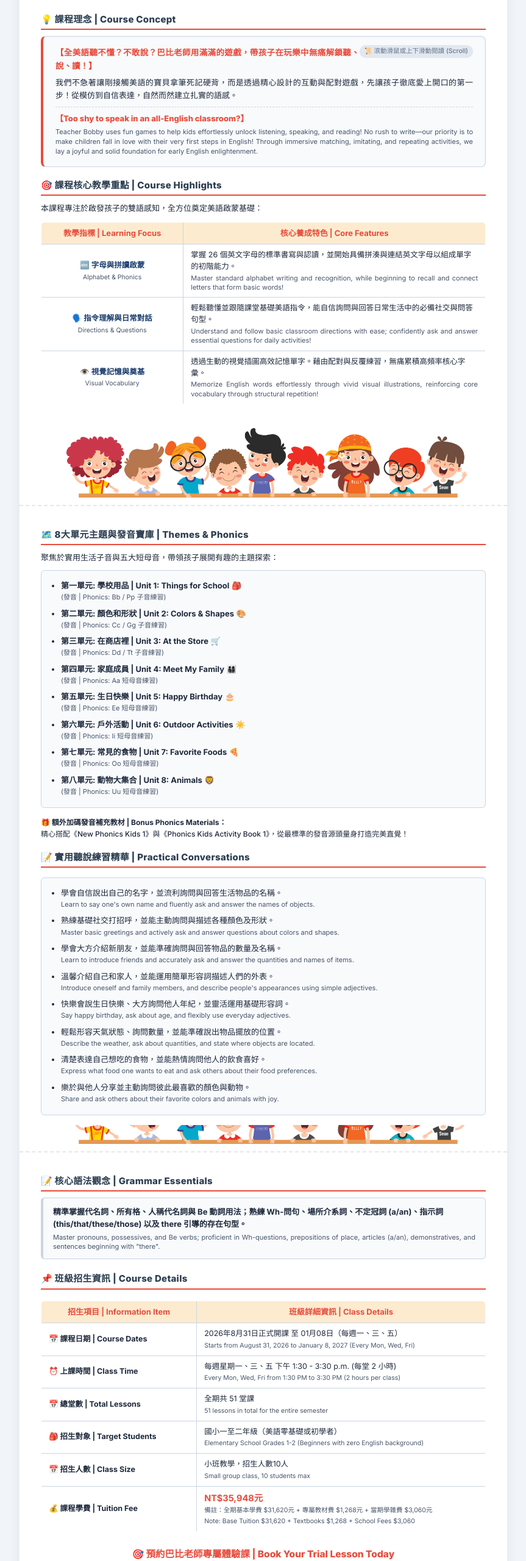
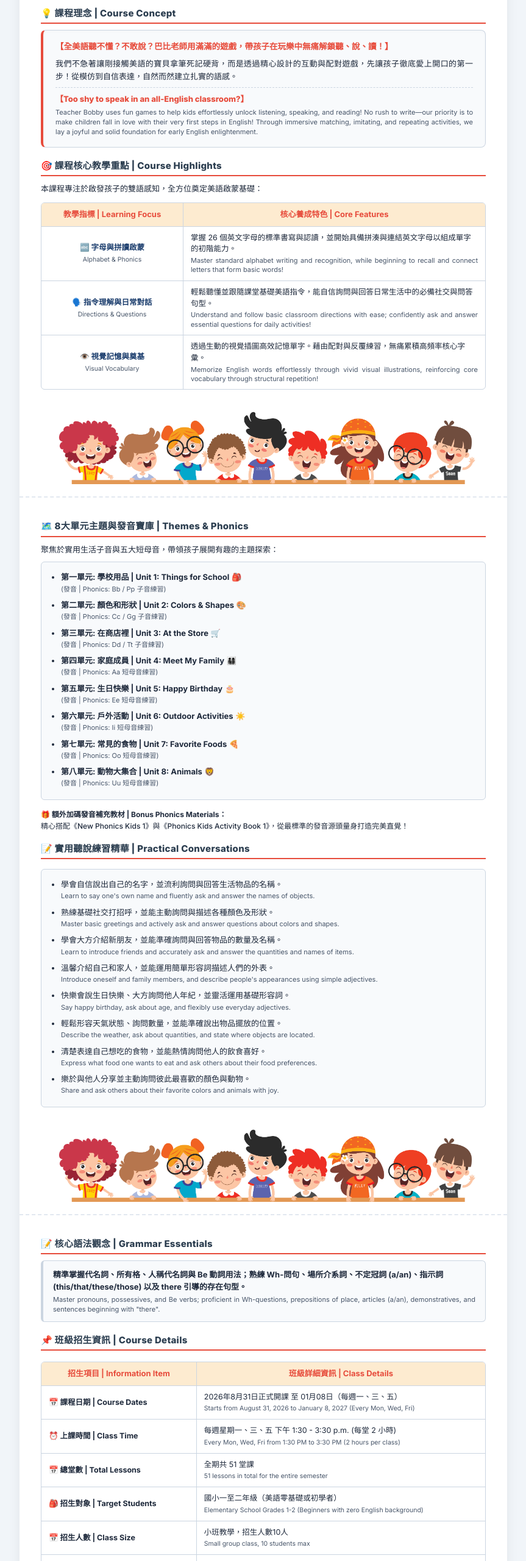
Before and after one commit to bobbyenglishschool/2026BobbyEnglish-ad-lg1.html, a plain HTML site: page index.html in a window 1280 px wide. Shown: the part 240-2800 px from the top of the page at 61% size, without its empty margins (208-1071 px from the left). Drawn offline with Linux system fonts and the light colour scheme.

Commit message:
Update index.html

```diff
--- a/index.html
+++ b/index.html
@@ -49,25 +49,21 @@
             overflow: hidden;
         }
 
-        /* 🎯 頁面邊界精準保護，確保 A4 範圍內 100% 契合 */
+        /* 🎯 螢幕瀏覽彈性自適應，徹底解決內容隱藏問題！ */
         .page {
             position: relative;
             background: #fff;
-            padding: 30px 35px 12px 35px;
-            overflow: hidden;
+            padding: 30px 35px 20px 35px;
+            overflow: visible; /* 螢幕瀏覽時允許自然延伸 */
             display: flex;
             flex-direction: column;
             justify-content: space-between;
-            min-height: 1050px;
-            max-height: 1060px;
+            min-height: 980px; /* 改為彈性最小高度 */
             border-bottom: 2px dashed #e2e8f0;
-            page-break-after: always;
-            page-break-inside: avoid;
         }
 
         .page:last-child {
             border-bottom: none;
-            page-break-after: avoid;
         }
 
         .page-content {
@@ -140,7 +136,7 @@
 
         .logo-img {
             width: 100%;
-            max-width: 140px;
+            max-width: 130px;
             height: auto;
             object-fit: contain;
             flex-shrink: 0;
@@ -161,7 +157,7 @@
             justify-content: space-between;
         }
 
-        /* 📜 動態捲動卡片樣式與精美微型滾動條 */
+        /* 📜 動態捲動卡片樣式（已移除頂部提示文字） */
         .description-scroll-box {
             background-color: var(--card-bg);
             border: 1px solid var(--border-color);
@@ -188,17 +184,6 @@
         }
         .description-scroll-box::-webkit-scrollbar-thumb:hover {
             background: var(--dark-red);
-        }
-
-        .scroll-tip-badge {
-            font-size: 10.5px;
-            color: #64748b;
-            font-weight: 500;
-            float: right;
-            background: #e2e8f0;
-            padding: 2px 8px;
-            border-radius: 10px;
-            margin-top: -2px;
         }
 
         /* 🎯 中英文字體分離與層級對比樣式 */
@@ -236,50 +221,56 @@
             text-align: center;
         }
 
-        .pyp-badge h4 {
-            margin: 0 0 4px 0;
+        .pyp-badge p {
+            margin: 0;
+            font-size: 13.5px;
             color: var(--soft-red);
-            font-size: 15.5px;
-            font-weight: 800;
-            line-height: 1.4;
-            text-align: center;
+            line-height: 1.45;
+            font-weight: 700;
         }
 
-        .pyp-badge p {
-            margin: 0 0 4px 0;
-            font-size: 13px;
-            color: var(--text-main);
-            line-height: 1.5;
-            text-align: center;
+        /* 🎯 避孤晶片：確保標語最後關鍵詞不單獨換行成單字 */
+        .no-orphan {
+            display: inline-block;
+            white-space: nowrap;
         }
 
-        /* 🎯 表格容器保護，防止超出頁面 */
+        /* 🛡️ 核心表格全邊框防線：外框與內部單元格完整顯示 */
         .table-container {
             width: 100%;
             margin-top: 8px;
             margin-bottom: 10px;
-            page-break-inside: avoid;
         }
 
         table.ad-table {
             width: 100%;
-            border-collapse: collapse;
+            border-collapse: separate; /* 改為 separate 以完整呈現整體外框 */
+            border-spacing: 0;
             font-size: 12.5px;
             table-layout: fixed;
             word-wrap: break-word;
-            border: 1px solid var(--border-color);
+            border: 1px solid var(--border-color) !important; /* 強制整體外框顯影 */
             border-radius: 6px;
             overflow: hidden;
-            page-break-inside: avoid;
         }
 
+        /* 明確設定內部格線與邊界 */
         table.ad-table th, table.ad-table td {
-            border: 1px solid var(--border-color);
-            padding: 8px 12px;
+            border-right: 1px solid var(--border-color);
+            border-bottom: 1px solid var(--border-color);
+            padding: 9px 12px;
             vertical-align: middle;
             text-align: left;
             line-height: 1.5;
             word-break: break-word;
+        }
+
+        /* 消除最右側與最底部的重複邊框 */
+        table.ad-table th:last-child, table.ad-table td:last-child {
+            border-right: none;
+        }
+        table.ad-table tr:last-child td {
+            border-bottom: none;
         }
 
         table.ad-table th {
@@ -298,15 +289,14 @@
         ul.list-style li { margin-bottom: 8px; font-size: 13px; color: var(--text-main); line-height: 1.55; text-align: justify; word-break: break-word; }
 
         .grammar-section {
-            background-color: #f8fafc;
+            background-color: var(--card-bg);
             border-left: 4px solid var(--soft-red);
             padding: 12px 16px;
-            margin-bottom: 12px;
+            margin-bottom: 10px;
             border-radius: 6px;
             font-size: 13px;
             border: 1px solid var(--border-color);
             border-left-width: 4px;
-            page-break-inside: avoid;
         }
 
         .info-card {
@@ -316,7 +306,6 @@
             border-radius: 6px;
             margin-top: 6px;
             margin-bottom: 10px;
-            page-break-inside: avoid;
         }
 
         .note {
@@ -375,22 +364,21 @@
             font-family: inherit;
         }
 
-        /* 🎯 頁尾圖片容器與高度嚴格鎖定 (防止推擠溢頁) */
+        /* 🎯 頁尾圖片容器與高度彈性鎖定 */
         .footer-image-box {
             width: calc(100% + 70px);
             margin-left: -35px;
-            margin-top: 6px;
+            margin-top: 10px;
             overflow: hidden;
             display: flex;
             justify-content: center;
             align-items: flex-end;
-            page-break-inside: avoid;
         }
 
         .page-footer-img {
             width: auto;
             max-width: 96%;
-            max-height: 130px; /* 精準控制高度，確保 100% 不會卡出頁面邊界 */
+            max-height: 135px;
             object-fit: contain;
             display: block;
             margin: 0 auto;
@@ -401,13 +389,12 @@
         .last-page-footer-box {
             width: calc(100% + 70px);
             margin-left: -35px;
-            margin-top: 6px;
+            margin-top: 10px;
             display: flex;
             flex-direction: column;
             align-items: center;
             justify-content: flex-end;
             gap: 8px;
-            page-break-inside: avoid;
         }
 
         .join-us-btn-container {
@@ -433,7 +420,7 @@
             filter: drop-shadow(0 5px 10px rgba(0,0,0,0.2));
         }
 
-        /* 🖨️ 列印防護：進行 A4 紙張列印時自動展開全文字與圖檔安全邊界 */
+        /* 🖨️ 列印專用防護罩：只有在「真正列印紙張」時才精準鎖定 A4 尺寸！ */
         @media print {
             body { background-color: #fff; padding: 0; margin: 0; }
             .ad-container { max-width: 100%; width: 100%; box-shadow: none; border-radius: 0; }
@@ -447,34 +434,30 @@
                 padding: 15mm 18mm 0 18mm !important;
                 margin: 0;
                 border-bottom: none;
-                overflow: hidden;
+                overflow: hidden !important; /* 列印時鎖定邊界 */
             }
             .page:last-child { page-break-after: avoid; }
             .description-scroll-box { max-height: none !important; overflow-y: visible !important; border: none !important; padding: 0 !important; }
-            .scroll-tip-badge { display: none !important; }
             .header-flex-box { -webkit-print-color-adjust: exact; print-color-adjust: exact; }
+            table.ad-table th, table.ad-table td {
+                border: 1px solid var(--border-color) !important;
+                -webkit-print-color-adjust: exact;
+                print-color-adjust: exact;
+            }
             table.ad-table th { -webkit-print-color-adjust: exact; print-color-adjust: exact; }
             .footer-image-box { width: calc(100% + 36mm) !important; margin-left: -18mm !important; }
             .last-page-footer-box { width: calc(100% + 36mm) !important; margin-left: -18mm !important; }
             .page-footer-img { max-height: 120px !important; }
             .join-us-btn-container { display: none !important; }
-            .note-textarea-10lines {
-                border: none;
-                background-image: repeating-linear-gradient(
-                    transparent,
-                    transparent 27px,
-                    #94a3b8 27px,
-                    #94a3b8 28px
-                ) !important;
-                -webkit-print-color-adjust: exact;
-                print-color-adjust: exact;
+            table.ad-table, .info-card, .grammar-section, .footer-image-box, .last-page-footer-box {
+                page-break-inside: avoid;
             }
         }
 
         @media (max-width: 768px) {
             body { padding: 0; }
             .ad-container { border-radius: 0; box-shadow: none; }
-            .page { padding: 20px 15px 0 15px; min-height: auto; max-height: none; }
+            .page { padding: 20px 15px 15px 15px; min-height: auto; }
             .header-flex-box { padding: 15px 18px; flex-direction: column-reverse; text-align: center; }
             .title-group { text-align: center; width: 100%; }
             .logo-img { max-width: 110px; margin-bottom: 8px; }
@@ -506,9 +489,8 @@
 
             <h2 class="section-heading">💡 課程理念 | Course Concept</h2>
 
-            <!-- 📜 動態捲動卡片升級區塊（100% 鎖定第一頁空間） -->
+            <!-- 📜 動態捲動卡片升級區塊（已刪除提示文字標籤） -->
             <div class="description-scroll-box">
-                <span class="scroll-tip-badge">📜 滾動滑鼠或上下滑動閱讀 (Scroll)</span>
                 <p class="paragraph-desc" style="font-size: 13.5px; color: var(--soft-red); font-weight: 700; margin-bottom: 6px;">
                     【全美語聽不懂？不敢說？巴比老師用滿滿的遊戲，帶孩子在玩樂中無痛解鎖聽、說、讀！】
                 </p>
@@ -678,7 +660,7 @@
 
 </div>
 
-<!-- 📡 雙軌異步傳送連動晶片，徹底修復端點斜線與行動彈窗阻斷 -->
+<!-- 📡 雙軌異步傳送連動晶片，徹底移除筆誤斜線，防範彈窗阻斷 -->
 <script>
 function openDoublePortals() {
     var formUrl = "https://bobbyenglishschool.github.io/2026BobbyEnglish-Lets-Go-lg1.html";
```
